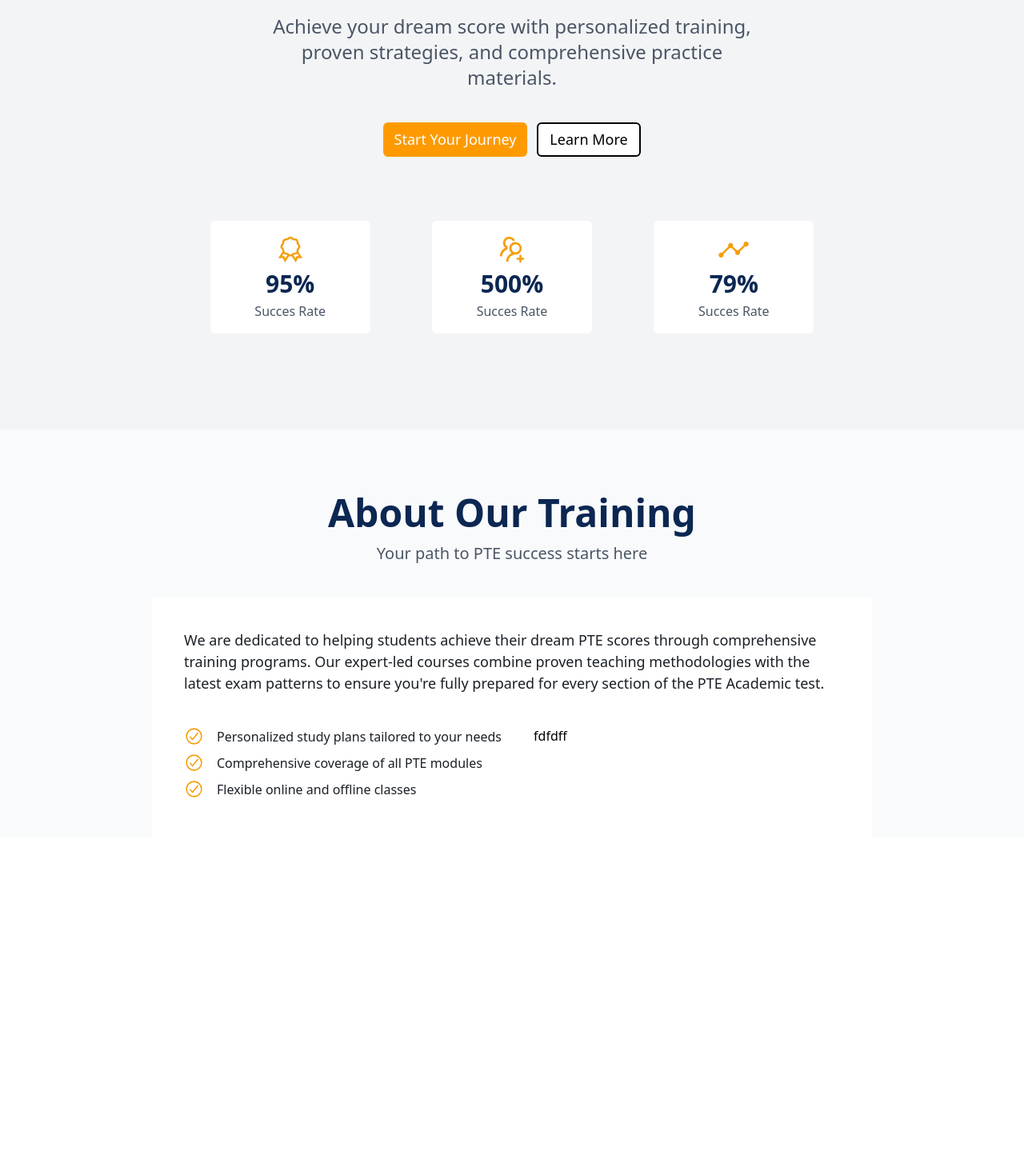
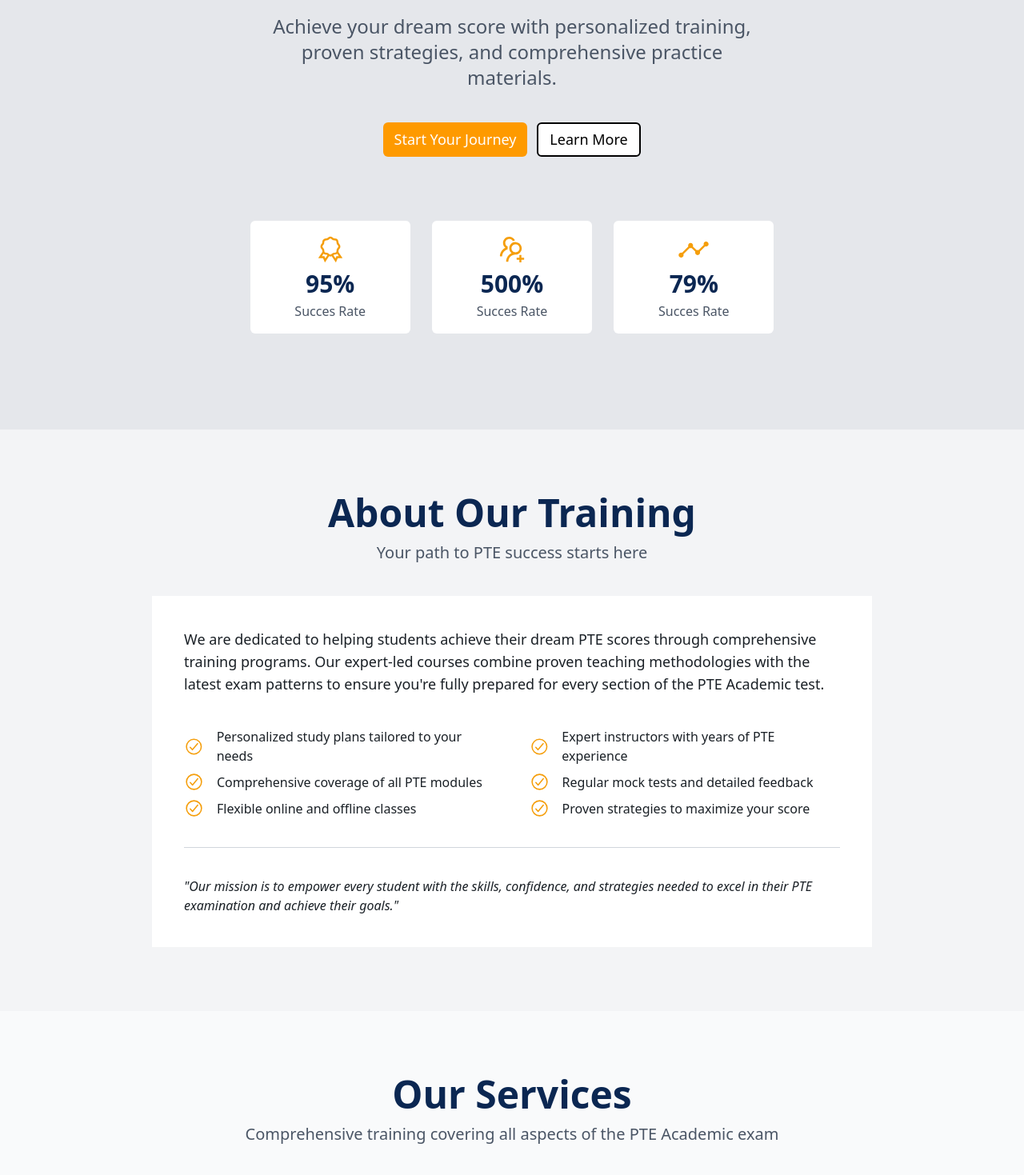
Before and after one commit to Chris-Codex/pte, a React (Vite) app: page / in a window 1280 px wide. Shown: the part 315-1784 px from the top of the page at 80% size. Before the commit the page ends 1362 px from the top, so only its background shows below. Built offline with nearby package versions, Linux system fonts and the light colour scheme.

Commit message:
Dessigned and implemented the About Us Componnent

```diff
--- a/src/App.tsx
+++ b/src/App.tsx
@@ -2,6 +2,7 @@ import './App.css'
 import About from './components/About'
 import Banner from './components/Banner'
 import Navbar from './components/Navbar'
+import Services from './components/Services'
 
 function App() {
 
@@ -10,6 +11,7 @@ function App() {
       <Navbar />
       <Banner />
       <About />
+      <Services />
     </main>
   )
 }
--- a/src/components/About.tsx
+++ b/src/components/About.tsx
@@ -1,32 +1,36 @@
 import { IoCheckmarkCircleOutline } from "react-icons/io5";
 import AboutAccordion from "./AboutAccordion";
+import SectionTitle from "./SectionnTitle";
 
 const About = () => {
     return (
-        <section className="bg-gray-50 w-full pt-20">
-            <div className="flex flex-col items-center justify-center">
-                <h1 className="text-5xl font-semibold text-[#0B2752]">About Our Training</h1>
-                <p className="text-gray-600 text-[20px] pt-3">Your path to PTE success starts here</p>
-            </div>
+        <section className="bg-gray-100 w-full pt-10 pb-20 lg:pt-20">
+            <SectionTitle title="About Our Training" subtitle="Your path to PTE success starts here" />
 
-            <div className="flex justify-center mt-10 rounded-md">
-                <div className="bg-white w-[900px] p-10">
-                    <p className="text-[#1A2026] text-[18px]">
+            <div className="flex justify-center mt-10 mx-5 rounded-lg">
+                <div className="bg-white w-[900px] px-5 py-5 lg:p-10">
+                    <p className="text-[#1A2026] text-lg">
                         We are dedicated to helping students achieve their dream PTE scores through comprehensive training programs. Our expert-led courses combine proven teaching methodologies with the latest exam patterns to ensure you're fully prepared for every section of the PTE Academic test.
                     </p>
 
-                    <div className="flex gap-10 mt-10">
+                    <div className="grid grid-cols-1 lg:flex gap-10 mt-5 lg:mt-10">
                         <div className="">
                             <AboutAccordion Icon={IoCheckmarkCircleOutline} title="Personalized study plans tailored to your needs" size={0} />
                             <AboutAccordion Icon={IoCheckmarkCircleOutline} title="Comprehensive coverage of all PTE modules" size={0} />
                             <AboutAccordion Icon={IoCheckmarkCircleOutline} title="Flexible online and offline classes" size={0} />
                         </div>
-                        <div className="">fdfdff</div>
+                        <div className="-mt-10 lg:mt-0">
+                            <AboutAccordion Icon={IoCheckmarkCircleOutline} title="Expert instructors with years of PTE experience" size={0} />
+                            <AboutAccordion Icon={IoCheckmarkCircleOutline} title="Regular mock tests and detailed feedback" size={0} />
+                            <AboutAccordion Icon={IoCheckmarkCircleOutline} title="Proven strategies to maximize your score" size={0} />
+                        </div>
                     </div>
+
+                    <div className="border border-b-0 border-gray-300 mt-7"></div>
+
+                    <p className="italic pt-9 text-[#1A2026]">"Our mission is to empower every student with the skills, confidence, and strategies needed to excel in their PTE examination and achieve their goals."</p>
                 </div>
             </div>
-
-
         </section>
     )
 }
--- a/src/components/AboutAccordion.tsx
+++ b/src/components/AboutAccordion.tsx
@@ -5,11 +5,11 @@ type AccordionProps = {
 }
 
 
-const AboutAccordion = ({ Icon, title, size }: AccordionProps) => {
+const AboutAccordion = ({ Icon, title }: AccordionProps) => {
     return (
         <div className="flex items-center gap-4 pb-2">
             <Icon size={25} color="#f59e0b" />
-            <p className="text-[16px] text-[#1A2026]">{title}</p>
+            <p className=" text-[#1A2026]">{title}</p>
         </div>
     )
 }
--- a/src/components/Banner.tsx
+++ b/src/components/Banner.tsx
@@ -7,20 +7,20 @@ import { IoAnalytics } from "react-icons/io5";
 
 const Banner = () => {
     return (
-        <section className="bg-gray-100 pb-30">
+        <section className="bg-gray-200 pb-30">
             <div className="flex flex-col items-center justify-center pt-10 md:pt-40">
                 <h1 className="text-5xl text-center w-80 lg:w-full md:text-7xl font-bold text-[#0B2752]">Master Your PTE Exam</h1>
                 <h1 className="text-5xl text-center md:text-7xl text-amber-500 font-bold">With Expert Guidance</h1>
                 <p className="text-[20px] w-90 md:text-2xl text-gray-600 text-center flex justify-center md:w-160 pt-7">Achieve your dream score with personalized training, proven strategies, and comprehensive practice materials.</p>
             </div>
 
-            <div className="flex gap-3 items-center justify-center mt-10">
-                <CustomBtn text="Start Your Journey" classes='cursor-pointer w-[180px] bg-amber-500 py-2 rounded-md text-[18px] text-white' />
-                <CustomBtn text="Learn More" classes='cursor-pointer w-[130px] bg-white py-1.5 rounded-md text-[18px] text-black border border-[#000] border-2 hover:bg-[#0B2752] hover:text-white' />
+            <div className="grid grid-cols-1 mx-4 lg:flex gap-3 items-center justify-center mt-10">
+                <CustomBtn text="Start Your Journey" classes='cursor-pointer w-full lg:w-[180px] bg-amber-500 py-2 rounded-md text-[18px] text-white' />
+                <CustomBtn text="Learn More" classes='cursor-pointer w-full lg:w-[130px] bg-white py-1.5 rounded-md text-[18px] text-black border border-[#000] border-2 hover:bg-[#0B2752] hover:text-white' />
             </div>
 
             <div className='flex items-center justify-center'>
-                <div className='flex flex-col mx-4 md:flex-row lg:grid lg:grid-cols-3 lg:place-items-center lg:w-[800px]  gap-8  mt-20'>
+                <div className='flex flex-col w-full mx-4 md:flex-row lg:grid lg:grid-cols-3 lg:place-items-center lg:w-[650px] gap-8  mt-20'>
                     <BannerCard Icon={LiaCertificateSolid} score="95%" title='Succes Rate' size={0} />
                     <BannerCard Icon={AiOutlineUsergroupAdd} score="500%" title='Succes Rate' size={0} />
                     <BannerCard Icon={IoAnalytics} score="79%" title='Succes Rate' size={0} />
--- a/src/components/Navbar.tsx
+++ b/src/components/Navbar.tsx
@@ -15,7 +15,7 @@ const Navbar = () => {
     }, [])
 
   return (
-    <nav className={`fixed w-full flex justify-between py-3 bg-gray-100 transition-all duration-300 px-39 ${scrolled ? "shadow-md z-999" : ""}`}>
+    <nav className={`fixed w-full flex justify-between py-3 bg-gray-200 transition-all duration-300 px-39 ${scrolled ? "shadow-md z-999" : ""}`}>
       <img src={logo} alt="logo" className="w-11 h-12" />
 
       <ul className="flex items-center gap-9">
--- /dev/null
+++ b/src/components/SectionnTitle.tsx
@@ -0,0 +1,15 @@
+type SectionTitleProps = {
+    title: string;
+    subtitle: string;
+}
+
+const SectionTitle = ({ title, subtitle}: SectionTitleProps) => {
+    return (
+        <div className="flex flex-col items-center justify-center px-5">
+            <h1 className="text-3xl lg:text-5xl font-semibold text-[#0B2752]">{title}</h1>
+            <p className="text-gray-600 text-xl pt-3">{subtitle}</p>
+        </div>
+    )
+}
+
+export default SectionTitle;
--- /dev/null
+++ b/src/components/Services.tsx
@@ -0,0 +1,11 @@
+import SectionTitle from "./SectionnTitle";
+
+const Services = () => {
+    return (
+        <section className="bg-gray-50 w-full pt-10 pb-20 lg:pt-20">
+            <SectionTitle title="Our Services" subtitle="Comprehensive training covering all aspects of the PTE Academic exam" />
+        </section>
+    )
+}
+
+export default Services;
```
